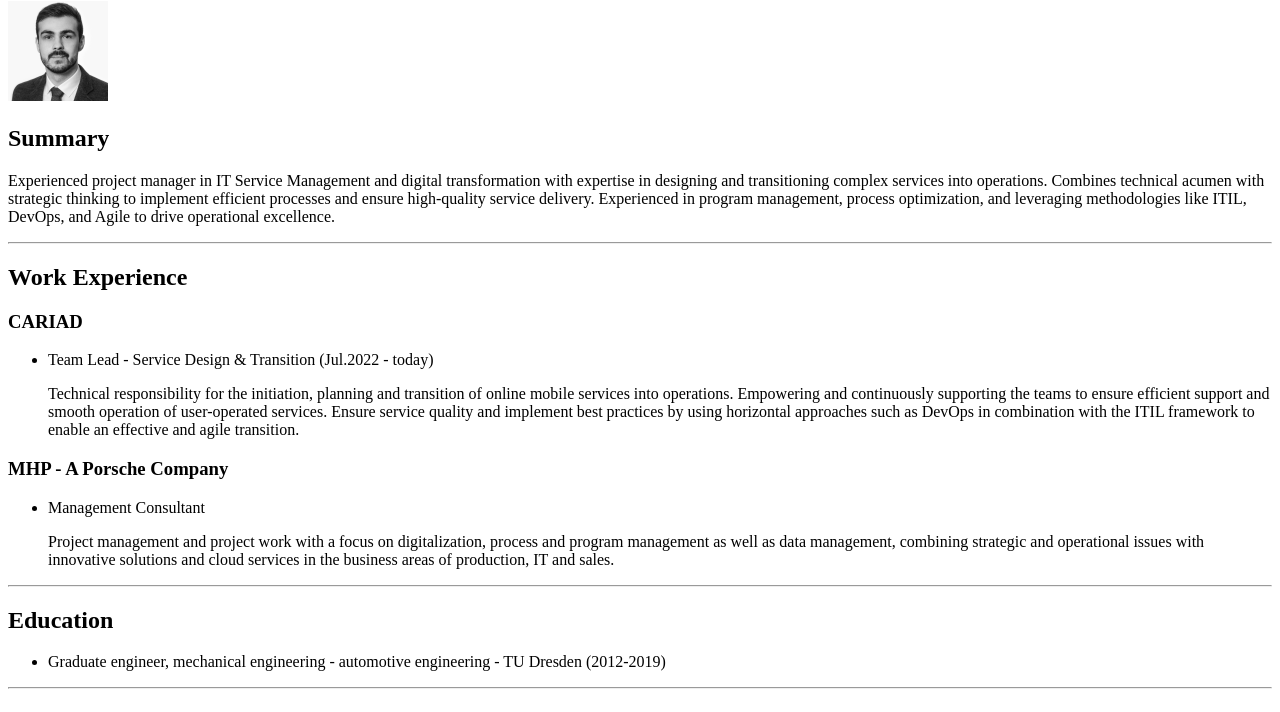
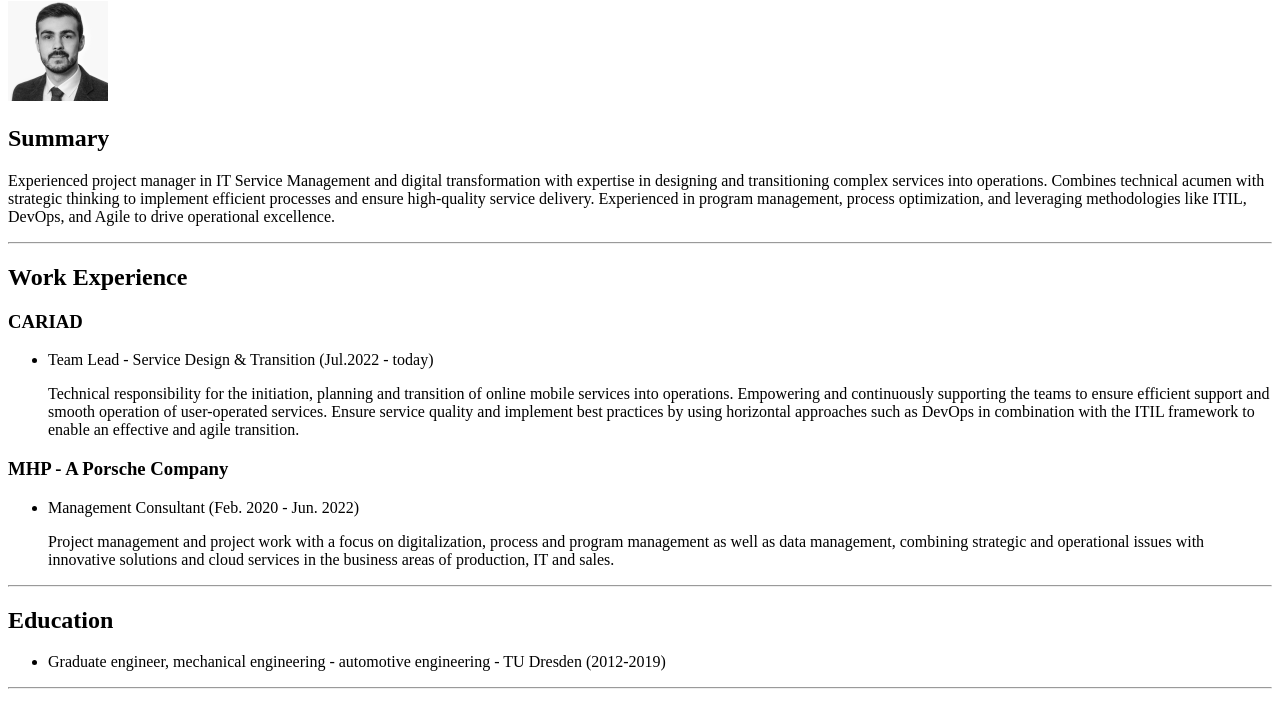
Before and after one commit to DNLx1/Resume, a plain HTML site: page index.html in a window 1280 px wide. Shown: the part 79-791 px from the top of the page. Drawn offline with Linux system fonts and the light colour scheme.

Commit message:
Add files via upload

```diff
--- a/index.html
+++ b/index.html
@@ -21,7 +21,7 @@
             </ul>
         <h3>MHP - A Porsche Company</h3>
             <ul>
-                <li>Management Consultant</li>
+                <li>Management Consultant (Feb. 2020 - Jun. 2022)</li>
                 <p>
                     Project management and project work with a focus on digitalization, process and program management as well as data management, combining strategic and operational issues with innovative solutions and cloud services in the business areas of production, IT and sales.
                 </p>
```
